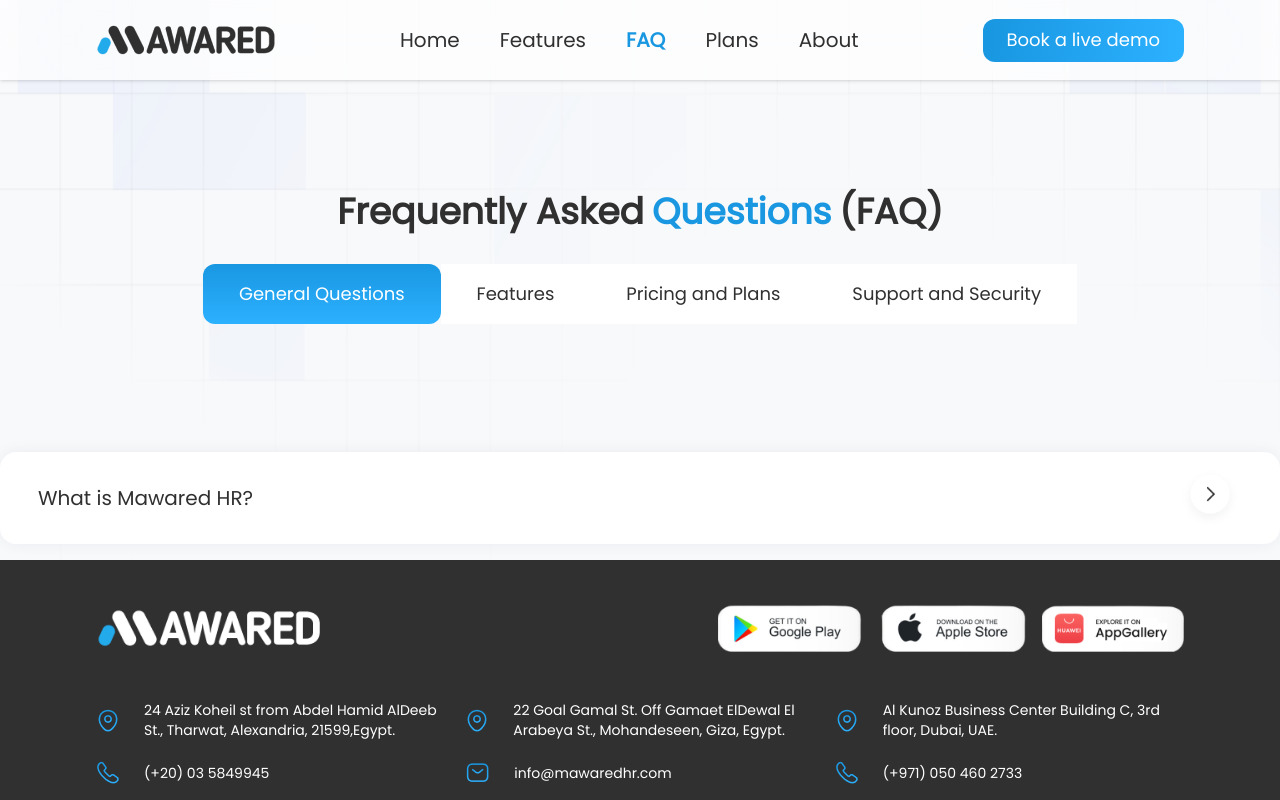
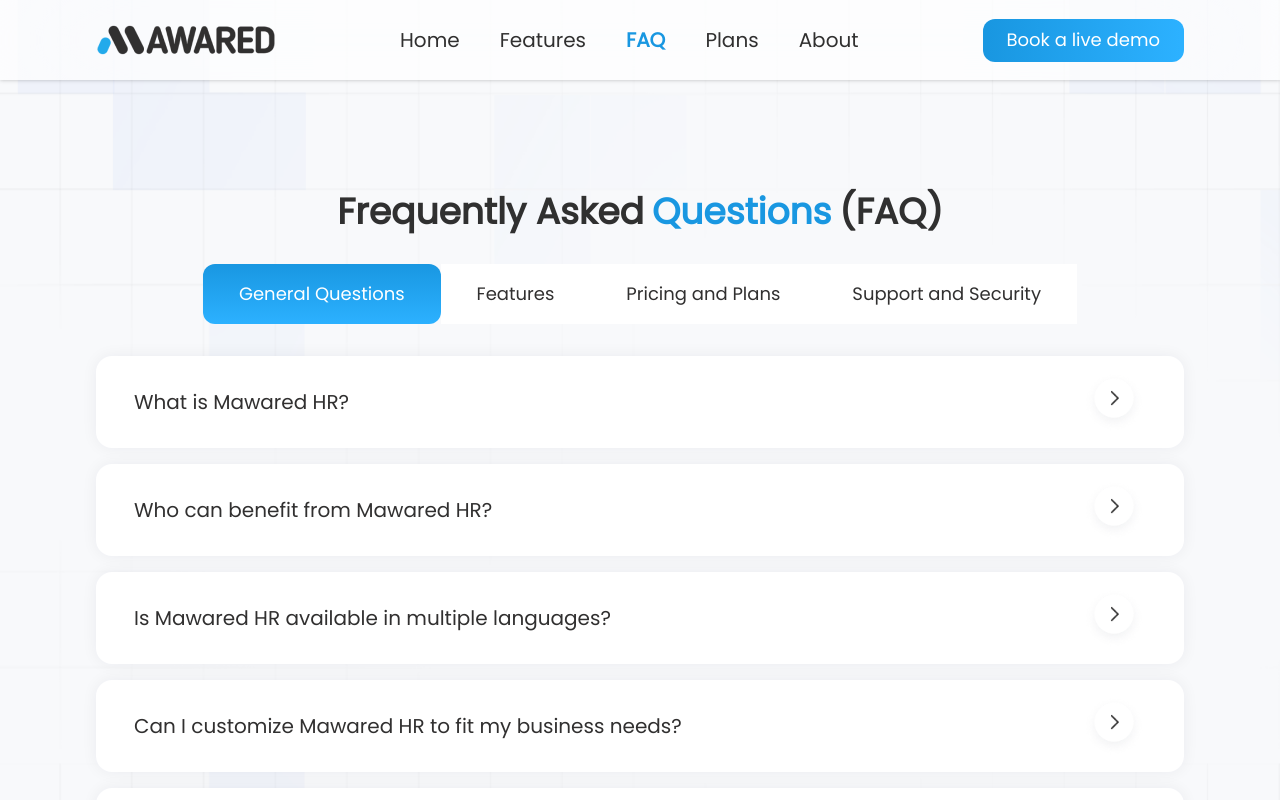
Before and after one commit to neldeeb/mawared-website-fe, a React (Vite) app: page /faq in a window 1280 px wide. Shown: the top 800 px of the page. Built offline with nearby package versions, Linux system fonts and the light colour scheme; no server answers.

Commit message:
handle faq data

```diff
--- /dev/null
+++ b/src/components/FaqAccordion/index.tsx
@@ -0,0 +1,51 @@
+import { useState } from "react";
+
+// define faq accordion props interface
+interface FaqAccordionProps {
+  question: string;
+  answer: string;
+}
+
+const FaqAccordion = ({ question, answer }: FaqAccordionProps) => {
+  // useStates
+  const [isOpen, setIsOpen] = useState(false);
+
+  return (
+    <div
+      className={
+        !isOpen
+          ? "custom-accordion-style mb-4 overflow-hidden"
+          : "custom-accordion-style active-custom-accordion-style mb-4 overflow-hidden"
+      }
+    >
+      <button
+        className="w-full py-3 px-9 text-left flex justify-between items-center"
+        onClick={() => setIsOpen(!isOpen)}
+      >
+        <span className="font-medium text-xl text-[#313030]">{question}</span>
+
+        {isOpen ? (
+          <img
+            src="/img/arrow-down-icon.png"
+            alt="arrow-down-icon"
+            className="h-10"
+          />
+        ) : (
+          <img
+            src="/img/side-arrow-icon.png"
+            alt="side-arrow-icon"
+            className="h-16"
+          />
+        )}
+      </button>
+
+      {isOpen && (
+        <div className="px-16 pb-6 font-normal text-[#313030b6] text-lg">
+          {answer}
+        </div>
+      )}
+    </div>
+  );
+};
+
+export default FaqAccordion;
--- a/src/containers/FAQPage/index.tsx
+++ b/src/containers/FAQPage/index.tsx
@@ -1,6 +1,9 @@
 import { useState } from "react";
 import Layout from "@/components/Layout";
+import { faqData } from "@/data/faqData";
+import FaqAccordion from "@/components/FaqAccordion";
 
+// tabs constant
 const tabs = [
   { id: "general", label: "General Questions" },
   { id: "features", label: "Features" },
@@ -9,15 +12,17 @@
 ];
 
 const FAQPage = () => {
+  // useStates
   const [activeTab, setActiveTab] = useState("general");
-  const [isOpen, setIsOpen] = useState(false);
 
   return (
     <Layout>
-      <div className="flex flex-col justify-center items-center p-24">
+      <div className="p-24">
+        <div className="flex flex-col justify-center items-center text-center">
           <h1 className="text-4xl font-bold text-[#303030]">
             Frequently Asked
-          <span className="text-customBlueWaveyColor mx-2">Questions</span>(FAQ)
+            <span className="text-customBlueWaveyColor mx-2">Questions</span>
+            (FAQ)
           </h1>
 
           <div className="flex flex-wrap my-8 justify-center">
@@ -37,34 +42,15 @@
           </div>
         </div>
 
-      <div
-        className={
-          !isOpen
-            ? "custom-accordion-style mb-4 overflow-hidden"
-            : "custom-accordion-style active-custom-accordion-style mb-4 overflow-hidden"
-        }
-      >
-        <button
-          className="w-full py-3 px-9 text-left flex justify-between items-center"
-          onClick={() => setIsOpen(!isOpen)}
-        >
-          <span className="font-medium text-xl text-[#313030]">
-            What is Mawared HR?
-          </span>
-
-          {isOpen ? (
-            <img src="/img/arrow-down-icon.png" alt="arrow-down-icon" className="h-10" />
-          ) : (
-            <img src="/img/side-arrow-icon.png" alt="side-arrow-icon" className="h-16" />
-          )}
-        </button>
-
-        {isOpen && (
-          <div className="px-16 pb-6 font-normal text-[#313030b6] text-lg">
-            Mawared HR is an all-in-one platform for automating HR processes,
-            including attendance, payroll, and employee management.
-          </div>
-        )}
+        {/* start of faq accodrion component */}
+        {faqData[activeTab as keyof typeof faqData]?.map((item, index) => (
+          <FaqAccordion
+            key={index}
+            question={item?.question}
+            answer={item?.answer}
+          />
+        ))}
+        {/* end of faq accodrion component */}
       </div>
     </Layout>
   );
--- /dev/null
+++ b/src/data/faqData.ts
@@ -0,0 +1,50 @@
+export const faqData = {
+  general: [
+    {
+      question: "What is Mawared HR?",
+      answer:
+        "Mawared HR is an all-in-one platform for automating HR processes, including attendance, payroll, and employee management.",
+    },
+    {
+      question: "Who can benefit from Mawared HR?",
+      answer:
+        "Businesses of all sizes can benefit from Mawared HR, from small startups to large enterprises looking to streamline their HR operations.",
+    },
+    {
+      question: "Is Mawared HR available in multiple languages?",
+      answer:
+        "Yes, Mawared HR supports multiple languages to accommodate diverse workforces and international businesses.",
+    },
+    {
+      question: "Can I customize Mawared HR to fit my business needs?",
+      answer:
+        "Yes, Mawared HR offers extensive customization options to adapt to your specific business requirements and workflows.",
+    },
+    {
+      question: "What makes Mawared HR different from other HR platforms?",
+      answer:
+        "Mawared HR stands out with its comprehensive feature set, user-friendly interface, and dedicated local support team.",
+    },
+  ],
+  features: [
+    {
+      question: "What features are included in Mawared HR?",
+      answer:
+        "Mawared HR includes attendance tracking, payroll management, employee self-service, leave management, and more.",
+    },
+  ],
+  pricing: [
+    {
+      question: "What pricing plans are available?",
+      answer:
+        "We offer flexible pricing plans tailored to your business size and needs. Contact our sales team for detailed pricing information.",
+    },
+  ],
+  support: [
+    {
+      question: "How can I get support?",
+      answer:
+        "Our dedicated support team is available via email, phone, and live chat to assist you with any questions or issues.",
+    },
+  ],
+};
```
Lines whose indentation alone changed are shown as unchanged.
